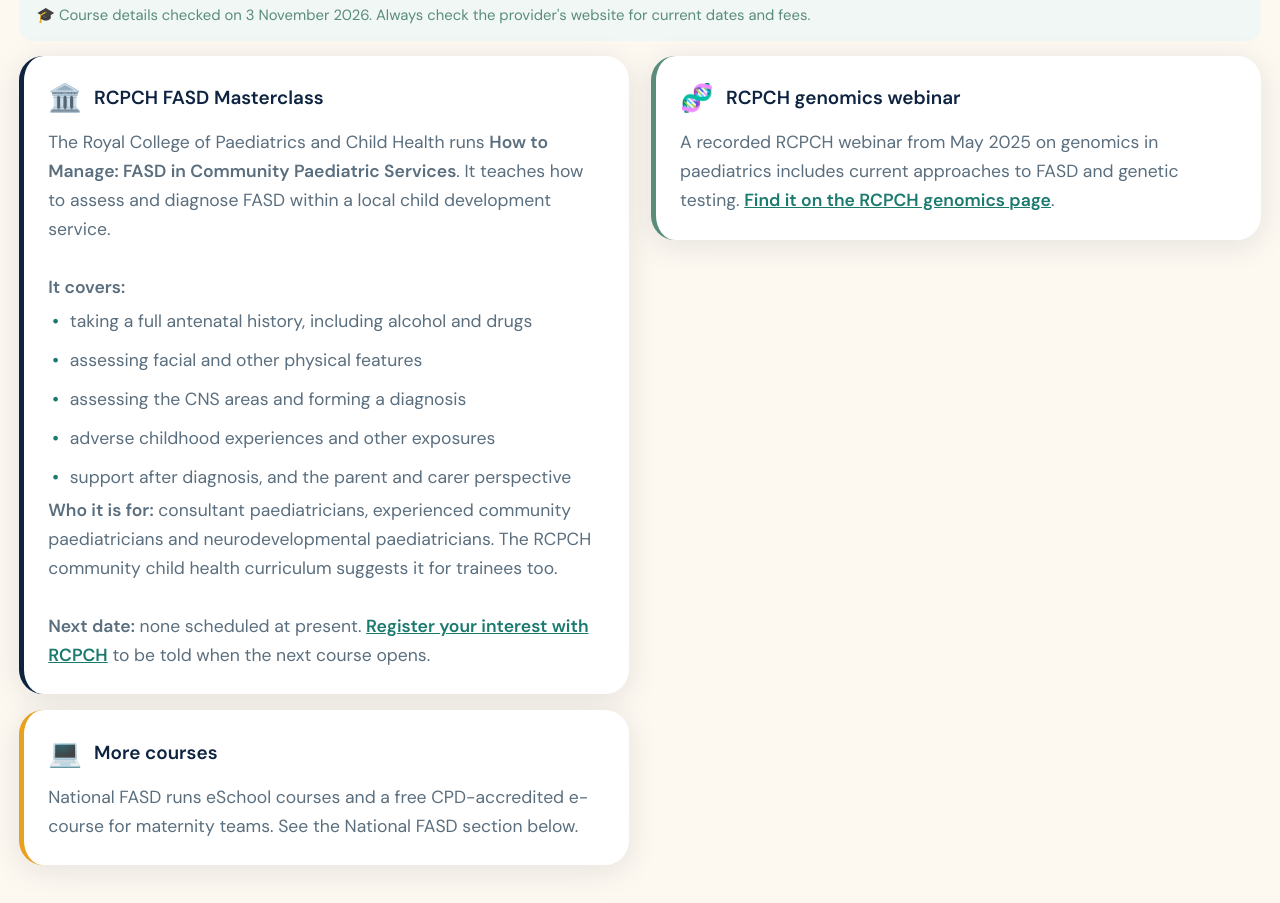
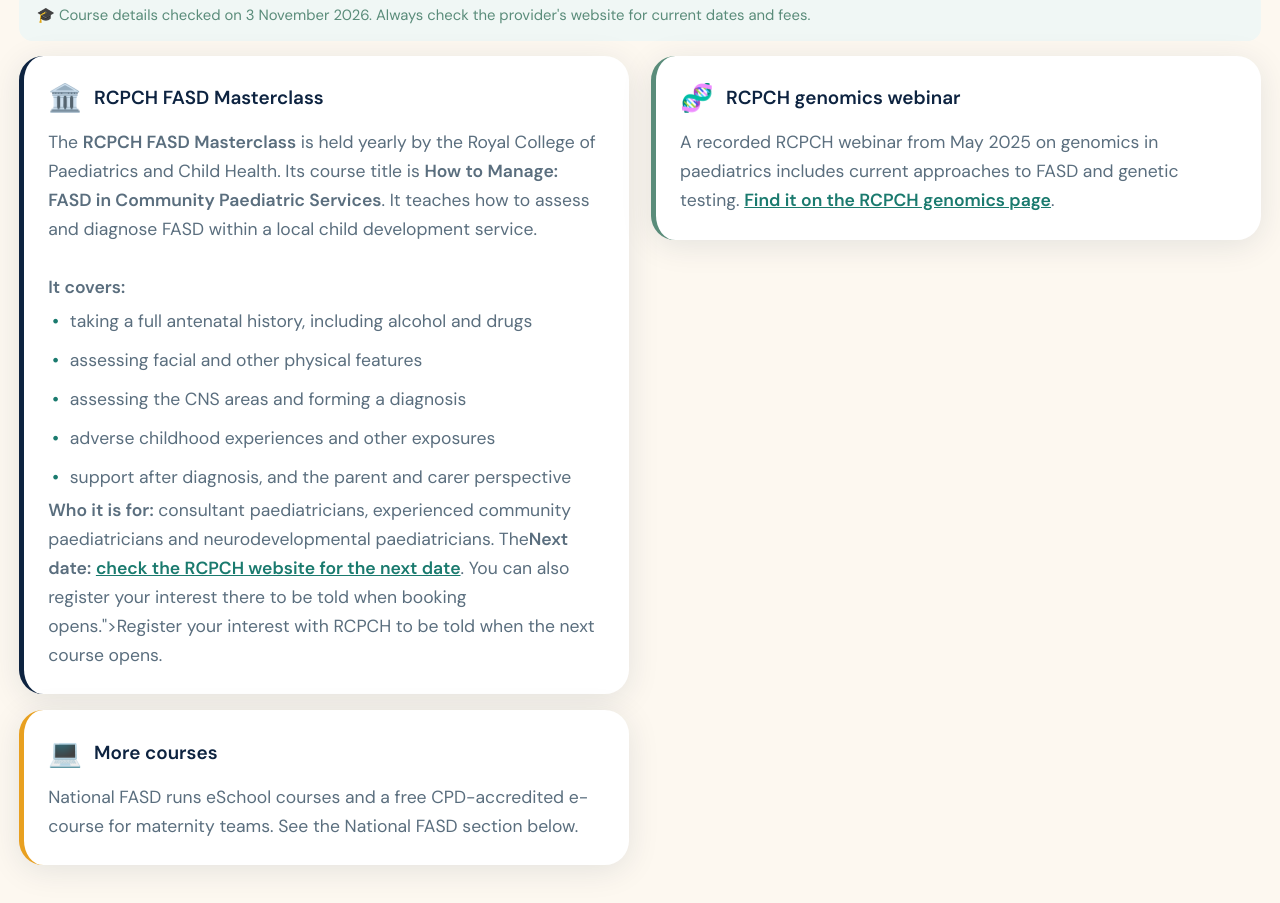
Before and after one commit to inyangtakon384-cell/fasd-compass, a plain HTML site: page clinicians/index.html in a window 1280 px wide. Shown: the part 5279-6182 px from the top of the page. Drawn offline with Linux system fonts and the light colour scheme.

Commit message:
Clinicians: RCPCH FASD Masterclass held yearly

```diff
--- a/clinicians/index.html
+++ b/clinicians/index.html
@@ -342,7 +342,7 @@
   <div class="section" id="fasd-training">
     <h2 class="section-title">FASD Training for Clinicians</h2>
     <div class="evidence-note"><span>🎓 Course details checked on 3 November 2026. Always check the provider's website for current dates and fees.</span></div>
-    <div class="info-card navy"><div class="ic-header"><span class="ic-icon">🏛️</span><span class="ic-title">RCPCH FASD Masterclass</span></div><div class="ic-body">The Royal College of Paediatrics and Child Health runs <strong>How to Manage: FASD in Community Paediatric Services</strong>. It teaches how to assess and diagnose FASD within a local child development service.<br><br><strong>It covers:</strong><ul class="bullet-list"><li>taking a full antenatal history, including alcohol and drugs</li><li>assessing facial and other physical features</li><li>assessing the CNS areas and forming a diagnosis</li><li>adverse childhood experiences and other exposures</li><li>support after diagnosis, and the parent and carer perspective</li></ul><strong>Who it is for:</strong> consultant paediatricians, experienced community paediatricians and neurodevelopmental paediatricians. The RCPCH community child health curriculum suggests it for trainees too.<br><br><strong>Next date:</strong> none scheduled at present. <a href="https://learning.rcpch.ac.uk/live-courses/how-to-manage-fasd-in-community-paediatric-services/" target="_blank" rel="noopener">Register your interest with RCPCH</a> to be told when the next course opens.</div></div>
+    <div class="info-card navy"><div class="ic-header"><span class="ic-icon">🏛️</span><span class="ic-title">RCPCH FASD Masterclass</span></div><div class="ic-body">The <strong>RCPCH FASD Masterclass</strong> is held yearly by the Royal College of Paediatrics and Child Health. Its course title is <strong>How to Manage: FASD in Community Paediatric Services</strong>. It teaches how to assess and diagnose FASD within a local child development service.<br><br><strong>It covers:</strong><ul class="bullet-list"><li>taking a full antenatal history, including alcohol and drugs</li><li>assessing facial and other physical features</li><li>assessing the CNS areas and forming a diagnosis</li><li>adverse childhood experiences and other exposures</li><li>support after diagnosis, and the parent and carer perspective</li></ul><strong>Who it is for:</strong> consultant paediatricians, experienced community paediatricians and neurodevelopmental paediatricians. The<strong>Next date:</strong> <a href="https://learning.rcpch.ac.uk/live-courses/how-to-manage-fasd-in-community-paediatric-services/" target="_blank" rel="noopener">check the RCPCH website for the next date</a>. You can also register your interest there to be told when booking opens.">Register your interest with RCPCH</a> to be told when the next course opens.</div></div>
     <div class="info-card sage"><div class="ic-header"><span class="ic-icon">🧬</span><span class="ic-title">RCPCH genomics webinar</span></div><div class="ic-body">A recorded RCPCH webinar from May 2025 on genomics in paediatrics includes current approaches to FASD and genetic testing. <a href="https://www.rcpch.ac.uk/key-topics/genomics" target="_blank" rel="noopener">Find it on the RCPCH genomics page</a>.</div></div>
     <div class="info-card amber"><div class="ic-header"><span class="ic-icon">💻</span><span class="ic-title">More courses</span></div><div class="ic-body">National FASD runs eSchool courses and a free CPD-accredited e-course for maternity teams. See the National FASD section below.</div></div>
   </div>
```
